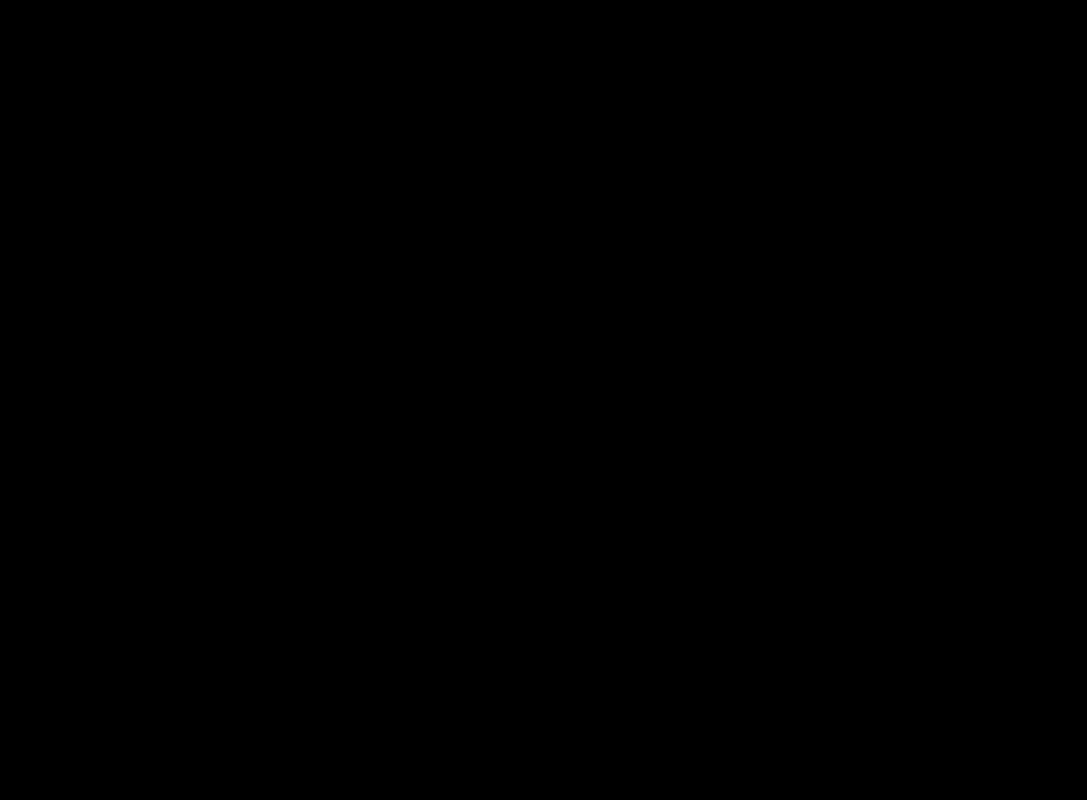
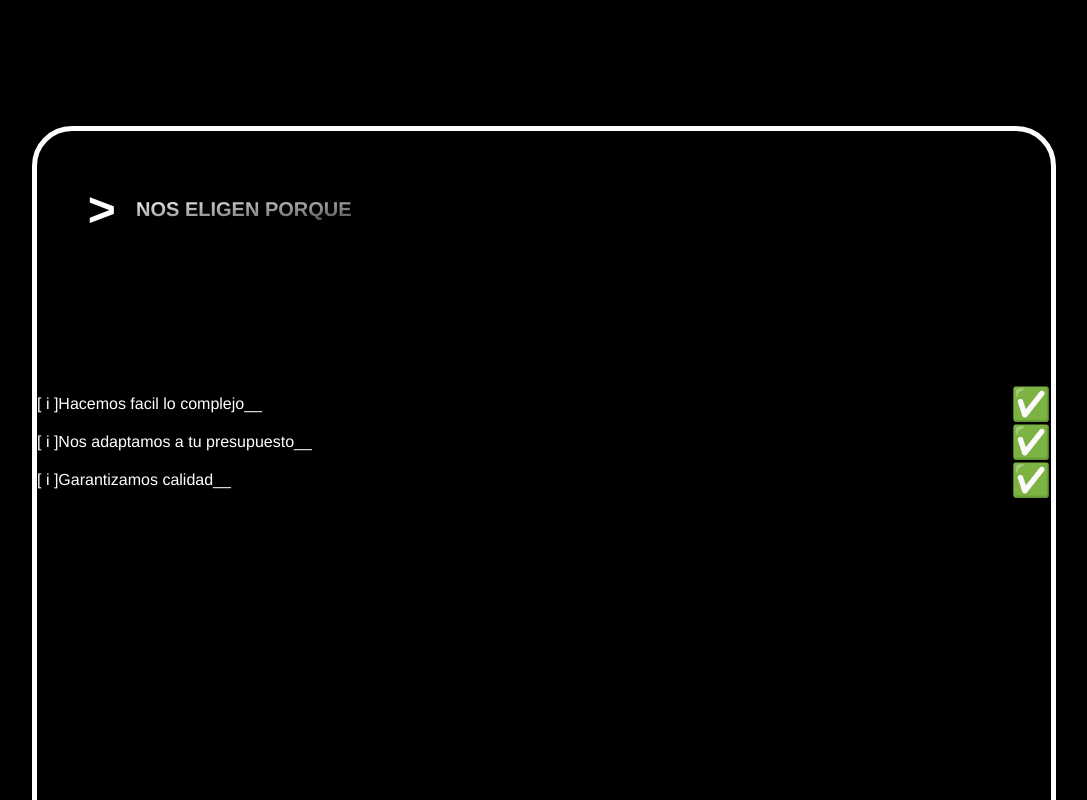
Before and after one commit to tab-software/website, a React (Create React App) app: page / in a window 1280 px wide. Shown: the part 1760-2560 px from the top of the page, without its empty margins (96-1183 px from the left). Before the commit the page ends 1758 px from the top, so only its background shows below. Built offline with nearby package versions, Linux system fonts and the light colour scheme; a web font is replaced by a local one.

Commit message:
Checkpoint

```diff
--- a/src/App.tsx
+++ b/src/App.tsx
@@ -4,6 +4,7 @@ import Hero from './components/Hero/Hero';
 import Navbar from './components/Navbar/Navbar';
 import AboutUs from './components/AboutUs/AboutUs';
 import WhyChooseUs from './components/WhyChooseUs/WhyChooseUs';
+import TheyChooseUsBecause from './components/TheyChooseUsBecause/TheyChooseUsBecause';
 
 function App() {
     return (
@@ -12,6 +13,7 @@ function App() {
             <Navbar />
             <AboutUs />
             <WhyChooseUs />
+            <TheyChooseUsBecause />
         </div>
     );
 }
--- /dev/null
+++ b/src/components/TheyChooseUsBecause/TheyChooseUsBecause.css
@@ -0,0 +1,71 @@
+.TheyChooseUsBecause-mainContainer {
+    width: 100%;
+    display: flex;
+}
+
+.TheyChooseUsBecause-terminalContainer {
+    width: 100%;
+    display: flex;
+    aspect-ratio: 1;
+    border: solid 5px white;
+    border-radius: 40px;
+    margin: 10%;
+    flex-direction: column;
+}
+
+.TheyChooseUsBecause-rowText {
+    width: 100%;
+    height: min-content;
+    display: flex;
+    align-items: center;
+}
+
+.TheyChooseUsBecause-title {
+    font-size: 1.25em;
+    margin: 0;
+    padding-left: 2%;
+}
+
+.TheyChooseUsBecause-titleSign {
+    font-size: 3em;
+    font-weight: 800;
+    margin: 0;
+}
+
+.TheyChooseUsBecause-mainRow {
+    margin-left: 5%;
+    margin-top: 5%;
+}
+
+.TheyChooseUsBecause-normalRow {
+    width: 100%;
+    display: flex;
+    justify-content: space-between;
+}
+
+.TheyChooseUsBecause-descContainer {
+    flex: 3;
+    display: flex;
+    flex-direction: column;
+    /* justify-content: space-evenly; */
+}
+
+.TheyChooseUsBecause-titleContainer {
+    flex: 1;
+}
+
+.TheyChooseUsBecause-textContainer {
+    display: flex;
+    flex-direction: row;
+}
+
+
+.TheyChooseUsBecause-descText {
+    font-weight: 300;
+    font-size: 1em;
+}
+
+.TheyChooseUsBecause-descTextB {
+    font-weight: 500;
+    font-size: 1em;
+}
--- /dev/null
+++ b/src/components/TheyChooseUsBecause/TheyChooseUsBecause.tsx
@@ -0,0 +1,42 @@
+import React from "react";
+import './TheyChooseUsBecause.css'
+
+function TheyChooseUsBecause() {
+    return (
+        <div className="TheyChooseUsBecause-mainContainer">
+            <div className="TheyChooseUsBecause-terminalContainer">
+                <div className="TheyChooseUsBecause-titleContainer">
+                    <div className="TheyChooseUsBecause-rowText TheyChooseUsBecause-mainRow">
+                        <h1 className="TheyChooseUsBecause-titleSign">&gt;</h1>
+                        <h1 className='subTitle TheyChooseUsBecause-title'>NOS ELIGEN PORQUE</h1>
+                    </div>
+                </div>
+                <div className="TheyChooseUsBecause-descContainer">
+                    <div className="TheyChooseUsBecause-rowText TheyChooseUsBecause-normalRow">
+                        <div className="TheyChooseUsBecause-textContainer">
+                            <h1 className="TheyChooseUsBecause-descText noMargin">[ i ]</h1>
+                            <h1 className="TheyChooseUsBecause-descTextB noMargin">Hacemos facil lo complejo__ </h1>
+                        </div>
+                        <h1 className="noMargin">✅</h1>
+                    </div>
+                    <div className="TheyChooseUsBecause-rowText TheyChooseUsBecause-normalRow">
+                        <div className="TheyChooseUsBecause-textContainer">
+                            <h1 className="TheyChooseUsBecause-descText noMargin">[ i ]</h1>
+                            <h1 className="TheyChooseUsBecause-descTextB noMargin">Nos adaptamos a tu presupuesto__ </h1>
+                        </div>
+                        <h1 className="noMargin">✅</h1>
+                    </div>
+                    <div className="TheyChooseUsBecause-rowText TheyChooseUsBecause-normalRow">
+                        <div className="TheyChooseUsBecause-textContainer">
+                            <h1 className="TheyChooseUsBecause-descText noMargin">[ i ]</h1>
+                            <h1 className="TheyChooseUsBecause-descTextB noMargin">Garantizamos calidad__ </h1>
+                        </div>
+                        <h1 className="noMargin">✅</h1>
+                    </div>
+                </div>
+            </div>
+        </div>
+    );
+};
+
+export default TheyChooseUsBecause;
```
